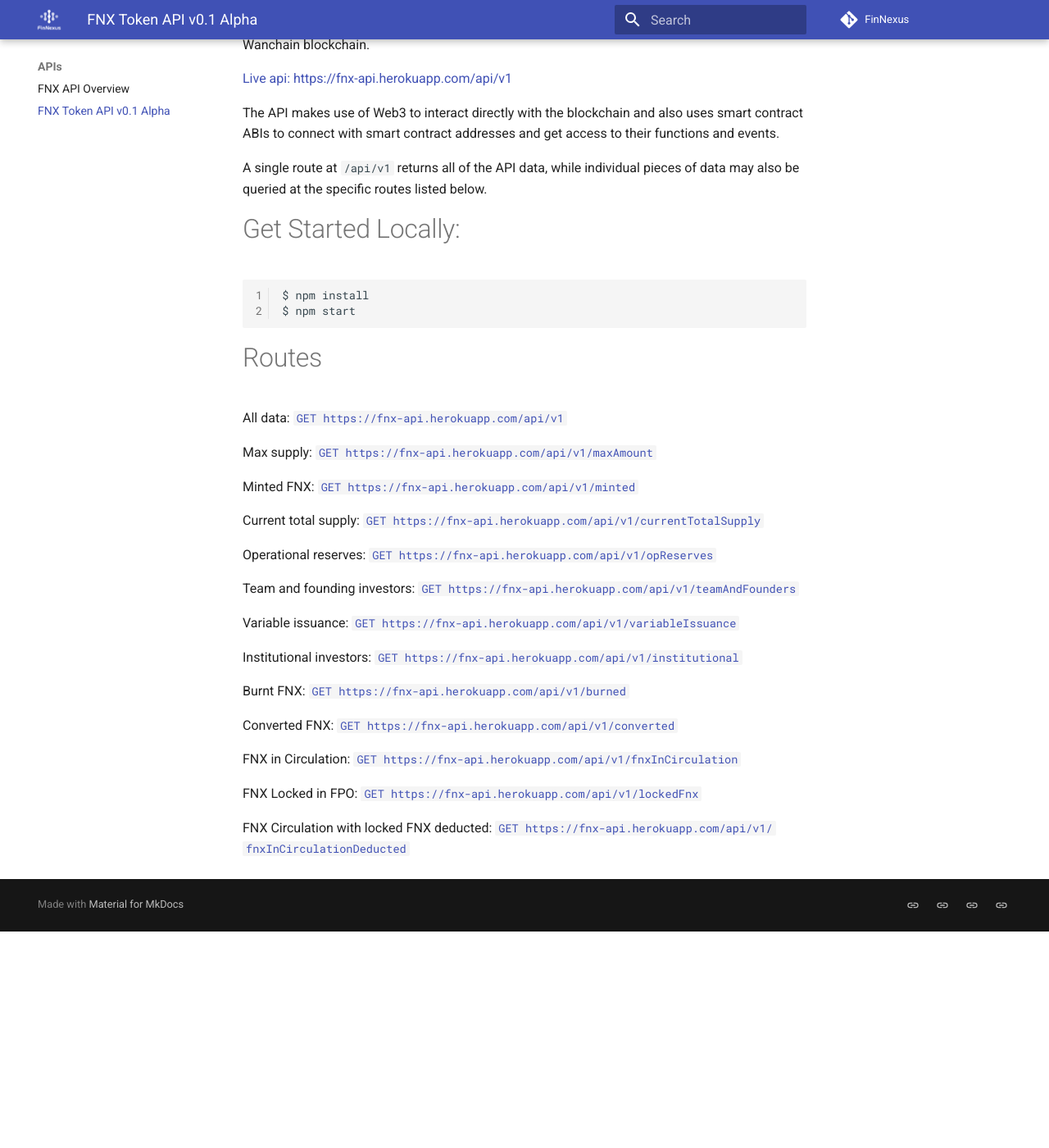
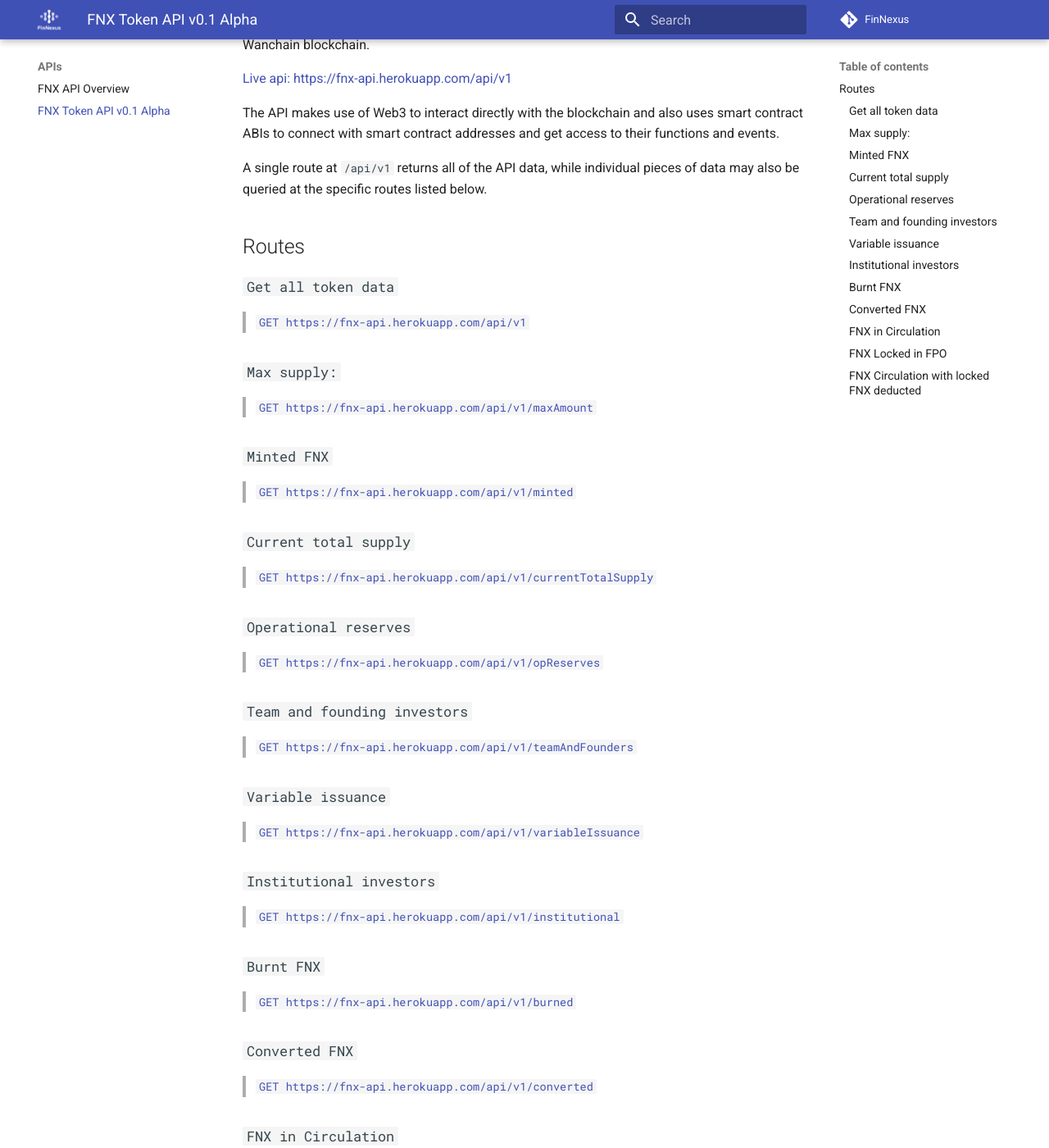
Before and after one commit to Phoenix-Finance/Phoenix-Documentation, an MkDocs documentation site: the page built from content/apis/token.md, in a window 1280 px wide and 1400 px high, scrolled down 330 px. Shown: the whole window at 82% size. Built offline with MkDocs 1.6.1 and Material for MkDocs 9.7.7, drawn with Linux system fonts in a browser that asks for light colours; before the commit the page ends 1466 px from its top, so only the background shows below that; some of the changed text lies outside the part shown.

Commit message:
Updated token api page

````diff
--- a/content/apis/token.md
+++ b/content/apis/token.md
@@ -10,53 +10,46 @@ The API makes use of Web3 to interact directly with the blockchain and also uses
 
 A single route at `/api/v1` returns all of the API data, while individual pieces of data may also be queried at the specific routes listed below.
 
+## Routes
 
-# Get Started Locally:
-```
-$ npm install
-$ npm start
-```
+### `Get all token data`
 
-# Routes
+> [`GET https://fnx-api.herokuapp.com/api/v1`](https://fnx-api.herokuapp.com/api/v1)
 
-All data:
-[`GET https://fnx-api.herokuapp.com/api/v1`](https://fnx-api.herokuapp.com/api/v1)
+### `Max supply:`
+> [`GET https://fnx-api.herokuapp.com/api/v1/maxAmount`](https://fnx-api.herokuapp.com/api/v1/maxAmount)
 
-Max supply:
-[`GET https://fnx-api.herokuapp.com/api/v1/maxAmount`](https://fnx-api.herokuapp.com/api/v1/maxAmount)
+### `Minted FNX`
+> [`GET https://fnx-api.herokuapp.com/api/v1/minted`](https://fnx-api.herokuapp.com/api/v1/minted)
 
-Minted FNX:
-[`GET https://fnx-api.herokuapp.com/api/v1/minted`](https://fnx-api.herokuapp.com/api/v1/minted)
+### `Current total supply`
+> [`GET https://fnx-api.herokuapp.com/api/v1/currentTotalSupply`](https://fnx-api.herokuapp.com/api/v1/currentTotalSupply)
 
-Current total supply:
-[`GET https://fnx-api.herokuapp.com/api/v1/currentTotalSupply`](https://fnx-api.herokuapp.com/api/v1/currentTotalSupply)
+### `Operational reserves`
+> [`GET https://fnx-api.herokuapp.com/api/v1/opReserves`](https://fnx-api.herokuapp.com/api/v1/opReserves)
 
-Operational reserves:
-[`GET https://fnx-api.herokuapp.com/api/v1/opReserves`](https://fnx-api.herokuapp.com/api/v1/opReserves)
+### `Team and founding investors`
+> [`GET https://fnx-api.herokuapp.com/api/v1/teamAndFounders`](https://fnx-api.herokuapp.com/api/v1/teamAndFounders)
 
+### `Variable issuance`
+> [`GET https://fnx-api.herokuapp.com/api/v1/variableIssuance`](https://fnx-api.herokuapp.com/api/v1/variableIssuance)
 
-Team and founding investors:
-[`GET https://fnx-api.herokuapp.com/api/v1/teamAndFounders`](https://fnx-api.herokuapp.com/api/v1/teamAndFounders)
+### `Institutional investors`
+> [`GET https://fnx-api.herokuapp.com/api/v1/institutional`](https://fnx-api.herokuapp.com/api/v1/institutional)
 
-Variable issuance:
-[`GET https://fnx-api.herokuapp.com/api/v1/variableIssuance`](https://fnx-api.herokuapp.com/api/v1/variableIssuance)
+### `Burnt FNX`
+> [`GET https://fnx-api.herokuapp.com/api/v1/burned`](https://fnx-api.herokuapp.com/api/v1/burned)
 
-Institutional investors:
-[`GET https://fnx-api.herokuapp.com/api/v1/institutional`](https://fnx-api.herokuapp.com/api/v1/institutional)
+### `Converted FNX`
+> [`GET https://fnx-api.herokuapp.com/api/v1/converted`](https://fnx-api.herokuapp.com/api/v1/converted)
 
-Burnt FNX:
-[`GET https://fnx-api.herokuapp.com/api/v1/burned`](https://fnx-api.herokuapp.com/api/v1/burned)
+### `FNX in Circulation`
+> [`GET https://fnx-api.herokuapp.com/api/v1/fnxInCirculation`](https://fnx-api.herokuapp.com/api/v1/fnxInCirculation)
 
-Converted FNX:
-[`GET https://fnx-api.herokuapp.com/api/v1/converted`](https://fnx-api.herokuapp.com/api/v1/converted)
+### `FNX Locked in FPO`
+> [`GET https://fnx-api.herokuapp.com/api/v1/lockedFnx`](https://fnx-api.herokuapp.com/api/v1/lockedFnx)
 
-FNX in Circulation:
-[`GET https://fnx-api.herokuapp.com/api/v1/fnxInCirculation`](https://fnx-api.herokuapp.com/api/v1/fnxInCirculation)
-
-FNX Locked in FPO:
-[`GET https://fnx-api.herokuapp.com/api/v1/lockedFnx`](https://fnx-api.herokuapp.com/api/v1/lockedFnx)
-
-FNX Circulation with locked FNX deducted:
-[`GET https://fnx-api.herokuapp.com/api/v1/    fnxInCirculationDeducted
+### `FNX Circulation with locked FNX deducted`
+> [`GET https://fnx-api.herokuapp.com/api/v1/    fnxInCirculationDeducted
 `](https://fnx-api.herokuapp.com/api/v1/    fnxInCirculationDeducted
 )
````
